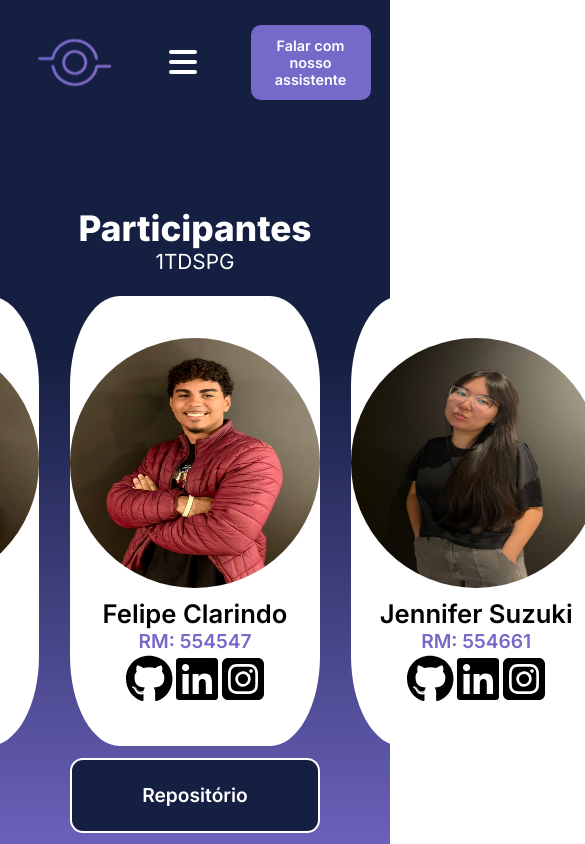
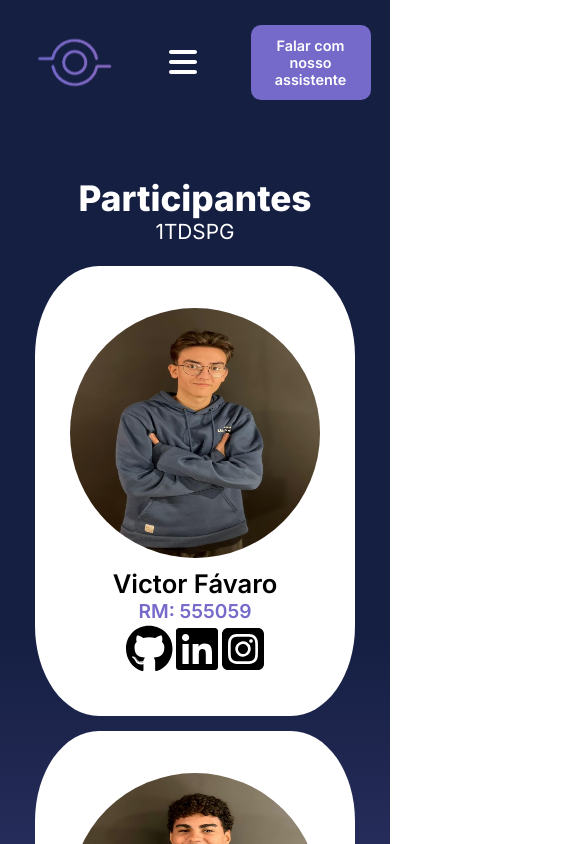
Before and after one commit to victoraugustogfavaro/tech-mec, a React (Vite) app in the folder tech-mec/: page /participantes in a window 390 px wide. Shown: the top 844 px of the page, 585 px wide, since content can reach past the window. Built offline with nearby package versions, Linux system fonts and the light colour scheme.

Commit message:
Responsividade dos Participantes concluída
Co-authored-by: felipeclarindo <fglpc2@gmail.com>
Co-authored-by: jenniesuzuki <jenniferkaorisuzuki@gmail.com>

```diff
--- a/tech-mec/src/styles/components/Card.module.css
+++ b/tech-mec/src/styles/components/Card.module.css
@@ -37,3 +37,12 @@
     color: #7569c9;
     transform: scale(1.1);
 }
+
+/* Responsividade */
+
+@media (max-width: 360px) {
+    .card {
+      width: 280px;
+      height: 400px;
+    }
+  }
--- a/tech-mec/src/styles/routes/Participantes.module.css
+++ b/tech-mec/src/styles/routes/Participantes.module.css
@@ -8,7 +8,7 @@
 .conteudo {
   background: linear-gradient(to bottom, #151f42 30%, #7569c9 100%);
   min-height: 75vh;
-  padding: 60px 0;
+  padding: 30px 0;
 }
 
 .titulos {
@@ -29,3 +29,12 @@
   font-weight: normal;
   font-size: 1.3rem;
 }
+
+/* Responsividade */
+@media (max-width: 1050px) {
+  .cards {
+    flex-direction: column;
+    gap: 15px;
+    margin-bottom: 60px;
+  }
+}
```
